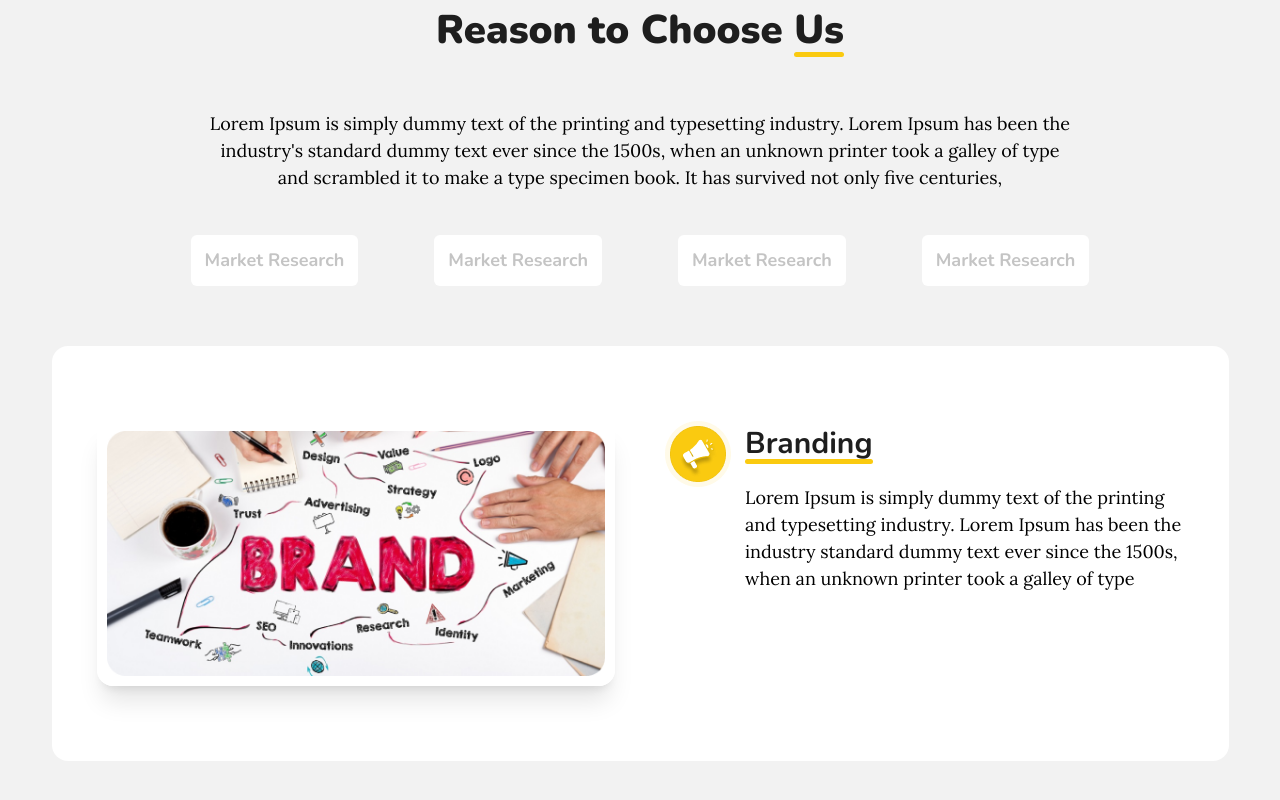
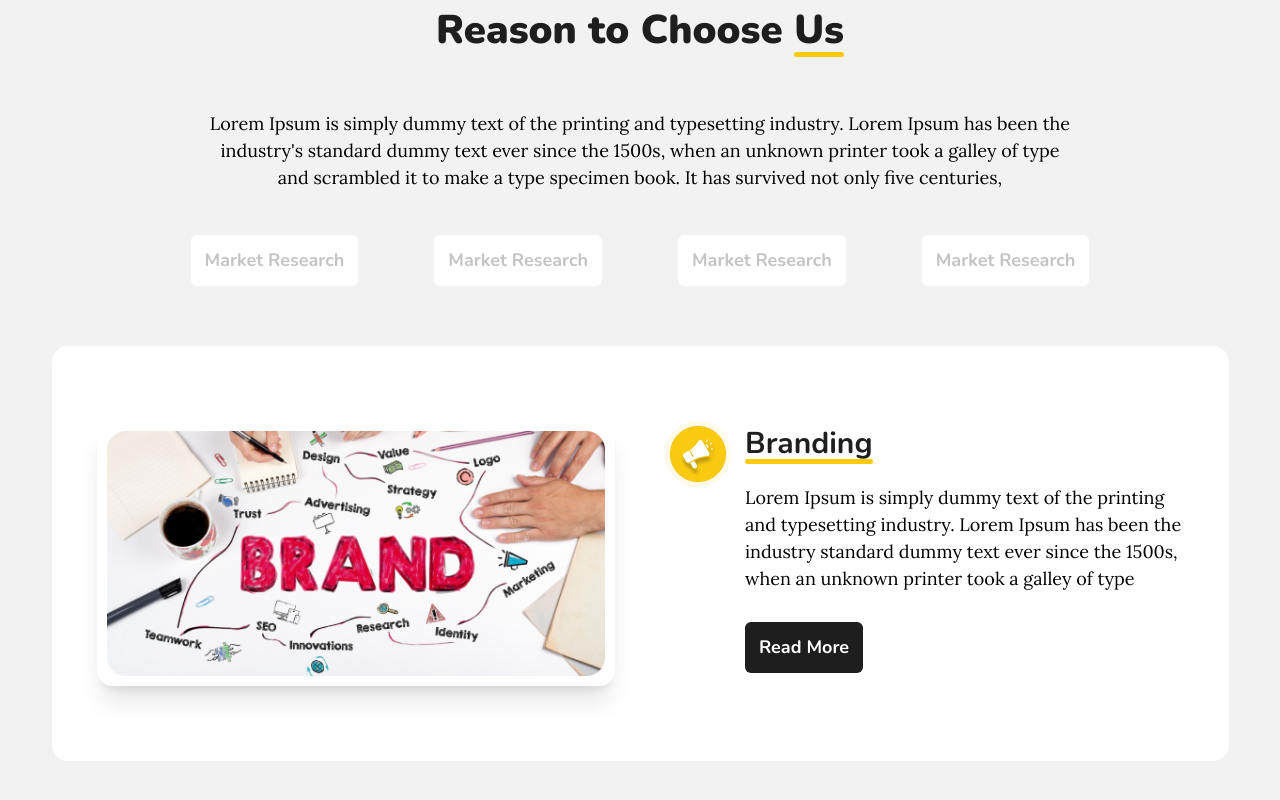
Before and after one commit to saimunhasanrifat14/the-firm, a React (Vite) app: page / in a window 1280 px wide. Shown: the part 2532-3332 px from the top of the page. Built offline with nearby package versions, Linux system fonts and the light colour scheme; some icons are missing.

Commit message:
create button3 component and add button on brending part

```diff
--- a/src/component/About.jsx
+++ b/src/component/About.jsx
@@ -3,6 +3,7 @@ import Container from "./CommonComponent/Container";
 import Button2 from "./CommonComponent/Button2";
 import brendingBanner from "../assets/branding.png";
 import brendingLogo from "../assets/brandingLogo.png";
+import Button3 from "./CommonComponent/Button3";
 
 const About = () => {
   return (
@@ -43,12 +44,13 @@ const About = () => {
                 {" "}
                 <span className="heading">Branding</span>
               </h3>
-              <p className="text-[18px] font-normal mb-[44px] font-lora mb-[40px]">
+              <p className="text-[18px] font-normal font-lora mb-[30px]">
                 Lorem Ipsum is simply dummy text of the printing and typesetting
                 industry. Lorem Ipsum has been the industry standard dummy text
                 ever since the 1500s, when an unknown printer took a galley of
                 type
               </p>
+              <Button3 btnContent={'Read More'}></Button3>
             </div>
           </div>
         </div>
--- /dev/null
+++ b/src/component/CommonComponent/Button3.jsx
@@ -0,0 +1,9 @@
+import React from 'react'
+
+const Button3 = ({btnContent}) => {
+  return (
+    <button className='text-[18px] font-bold font-nunito text-white py-[12px] px-[14px] rounded-md bg-text_black_color'>{btnContent}</button>
+  )
+}
+
+export default Button3
```
